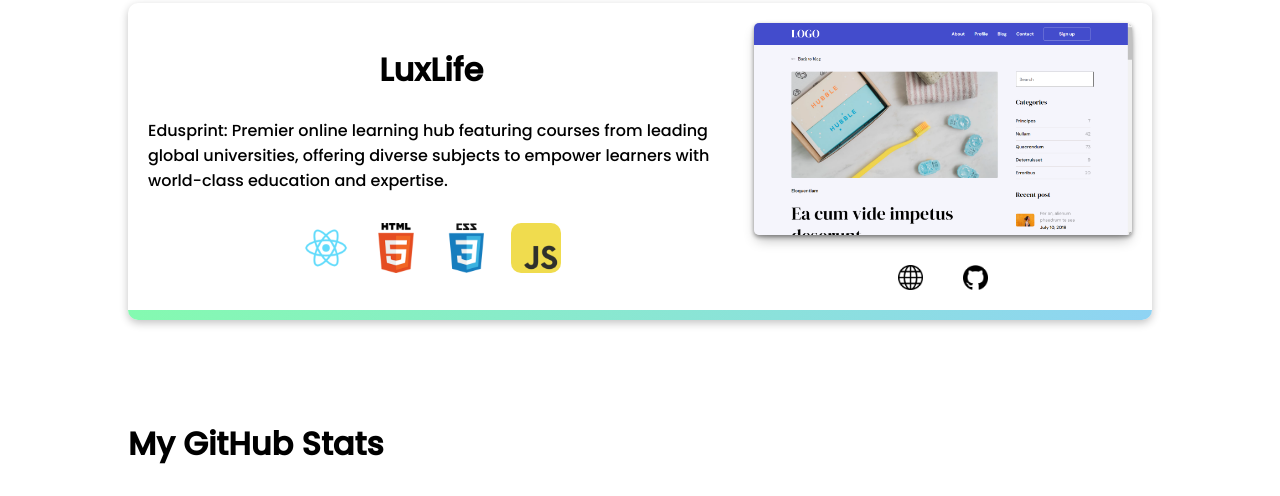
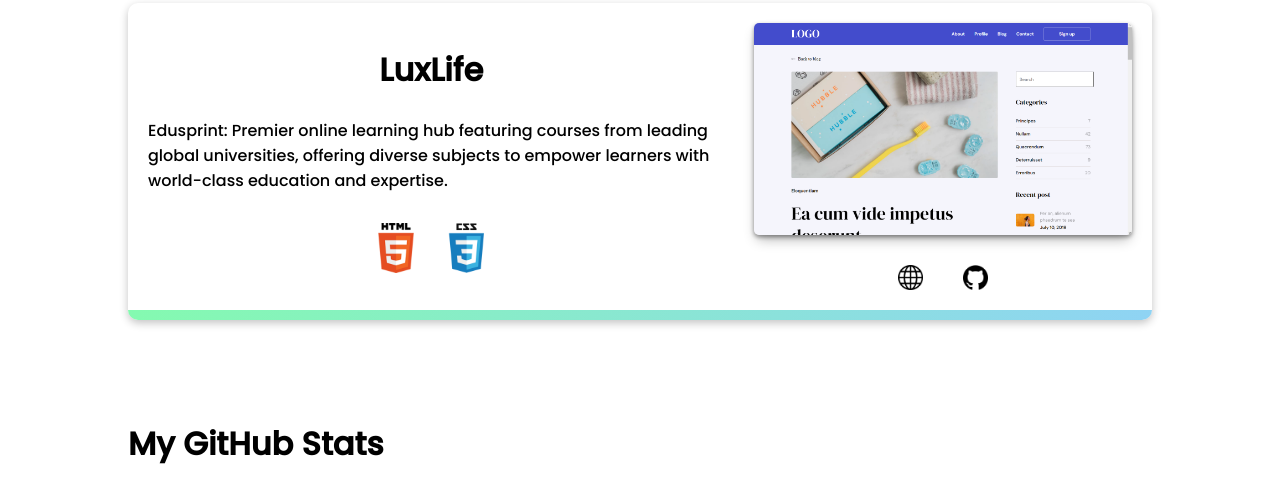
Before and after one commit to Vinay-the-dev-bot/vinay-the-dev-bot.github.io, a website: page index.html in a window 1280 px wide. Shown: the part 3685-4181 px from the top of the page. Drawn offline with nearby package versions, Linux system fonts and the light colour scheme.

Commit message:
edited tech stack

```diff
--- a/index.html
+++ b/index.html
@@ -307,10 +307,8 @@
               learners with world-class education and expertise.
             </p>
             <div class="techStacks">
-              <img src="./images/react.png" alt="React" />
               <img src="./images/html.png" alt="HTML" />
               <img src="./images/css.png" alt="CSS" />
-              <img src="./images/javascript.png" alt="JavaScript" />
             </div>
           </div>
         </div>
```
